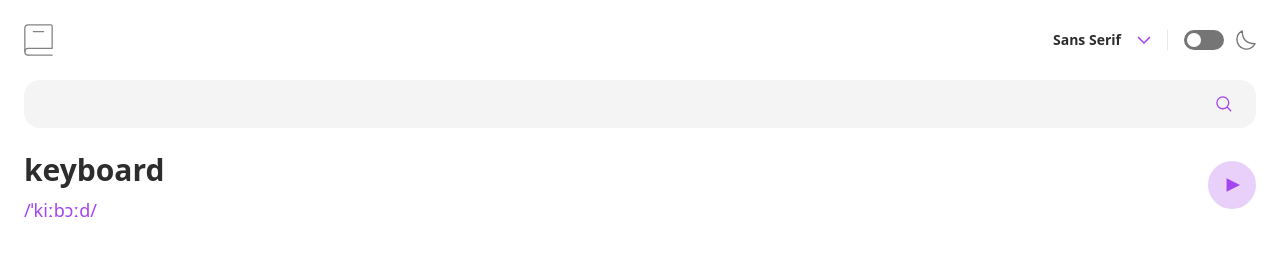
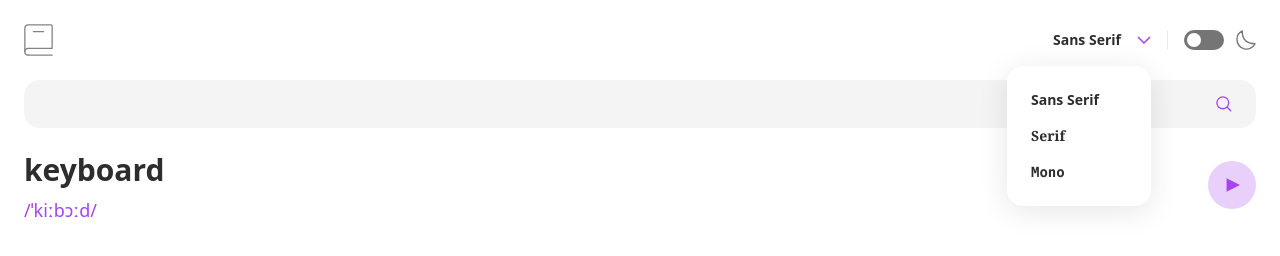
Before and after one commit to cjoak1028/dictionary-web-app, a React (Vite) app: page / in a window 1280 px wide. Both pictures are taken after a click on the button "Sans Serif". Shown: the top 256 px of the page. Built offline with nearby package versions, Linux system fonts and the light colour scheme.

Commit message:
Created dropdown menu

```diff
--- a/src/components/FontPicker.jsx
+++ b/src/components/FontPicker.jsx
@@ -1,14 +1,50 @@
-import arrowDownIcon from "../assets/images/icon-arrow-down.svg";
+import { useState } from "react";
 
 export default function FontPicker() {
+  const [showMenu, setShowMenu] = useState(false);
+
+  function handleMenuClick() {
+    setShowMenu((prevShowMenu) => !prevShowMenu);
+  }
+
   return (
-    <>
-      <button className="flex flex-row items-center gap-4">
+    <div className="relative">
+      <button
+        className="flex flex-row items-center gap-4"
+        onClick={handleMenuClick}
+      >
         <span className="text-sm font-bold">Sans Serif</span>
-        <span>
-          <img src={arrowDownIcon} />
-        </span>
+        <svg
+          xmlns="http://www.w3.org/2000/svg"
+          width="14"
+          height="8"
+          viewBox="0 0 14 8"
+        >
+          <path
+            fill="none"
+            stroke="#A445ED"
+            strokeWidth="1.5"
+            d="m1 1 6 6 6-6"
+          />
+        </svg>
       </button>
-    </>
+      {showMenu && (
+        <div className="absolute bg-surface dark:bg-surface-container-dark right-0 top-9 p-6 w-36 rounded-2xl shadow-[0_5px_30px_0_rgba(0,0,0,0.1)] dark:shadow-[0_5px_30px_0_rgba(164,69,237,1)] text-sm font-bold">
+          <ul className="flex flex-col gap-4">
+            <li>
+              <button className="font-sans hover:text-primary">
+                Sans Serif
+              </button>
+            </li>
+            <li>
+              <button className="font-serif hover:text-primary">Serif</button>
+            </li>
+            <li>
+              <button className="font-mono hover:text-primary">Mono</button>
+            </li>
+          </ul>
+        </div>
+      )}
+    </div>
   );
 }
```
